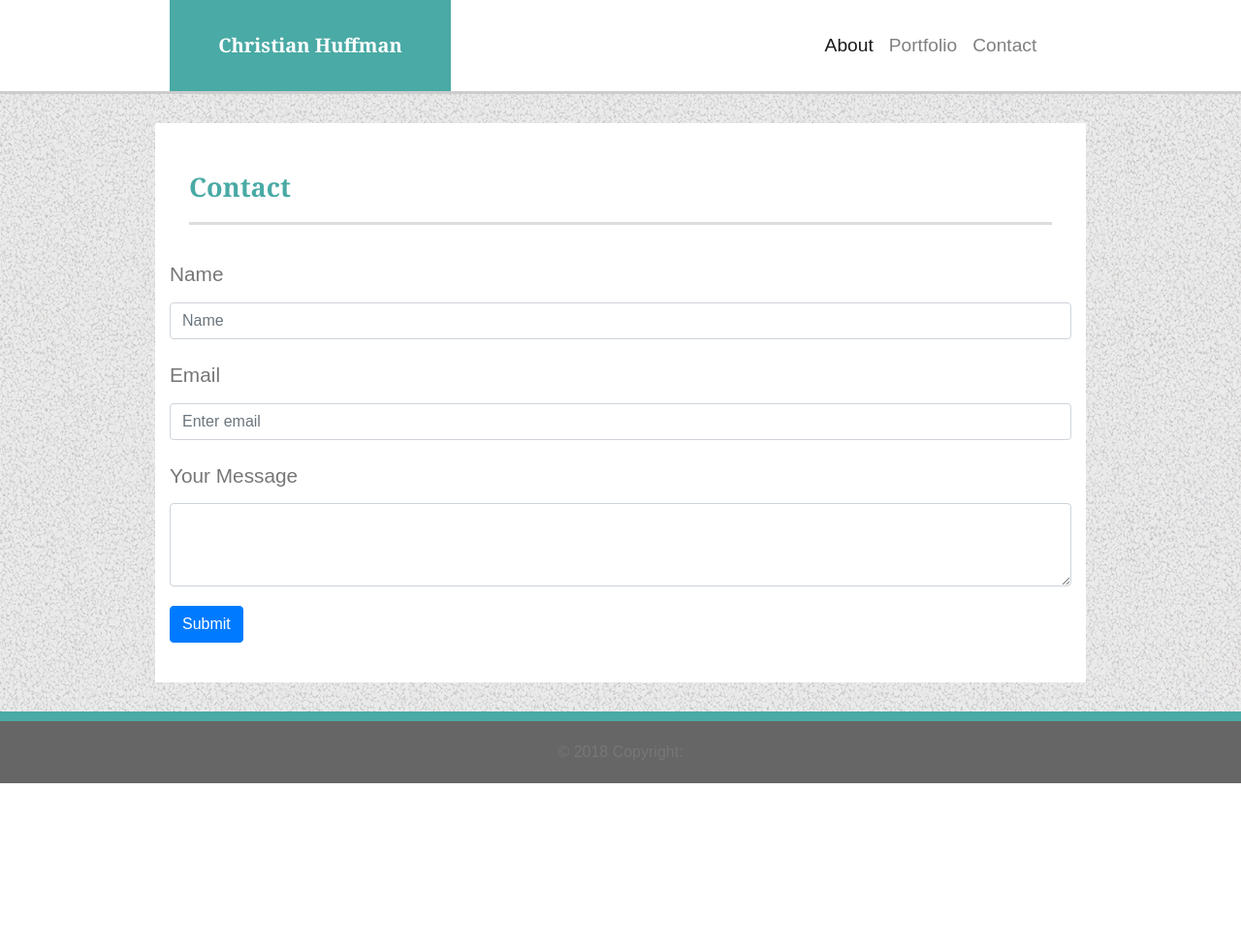
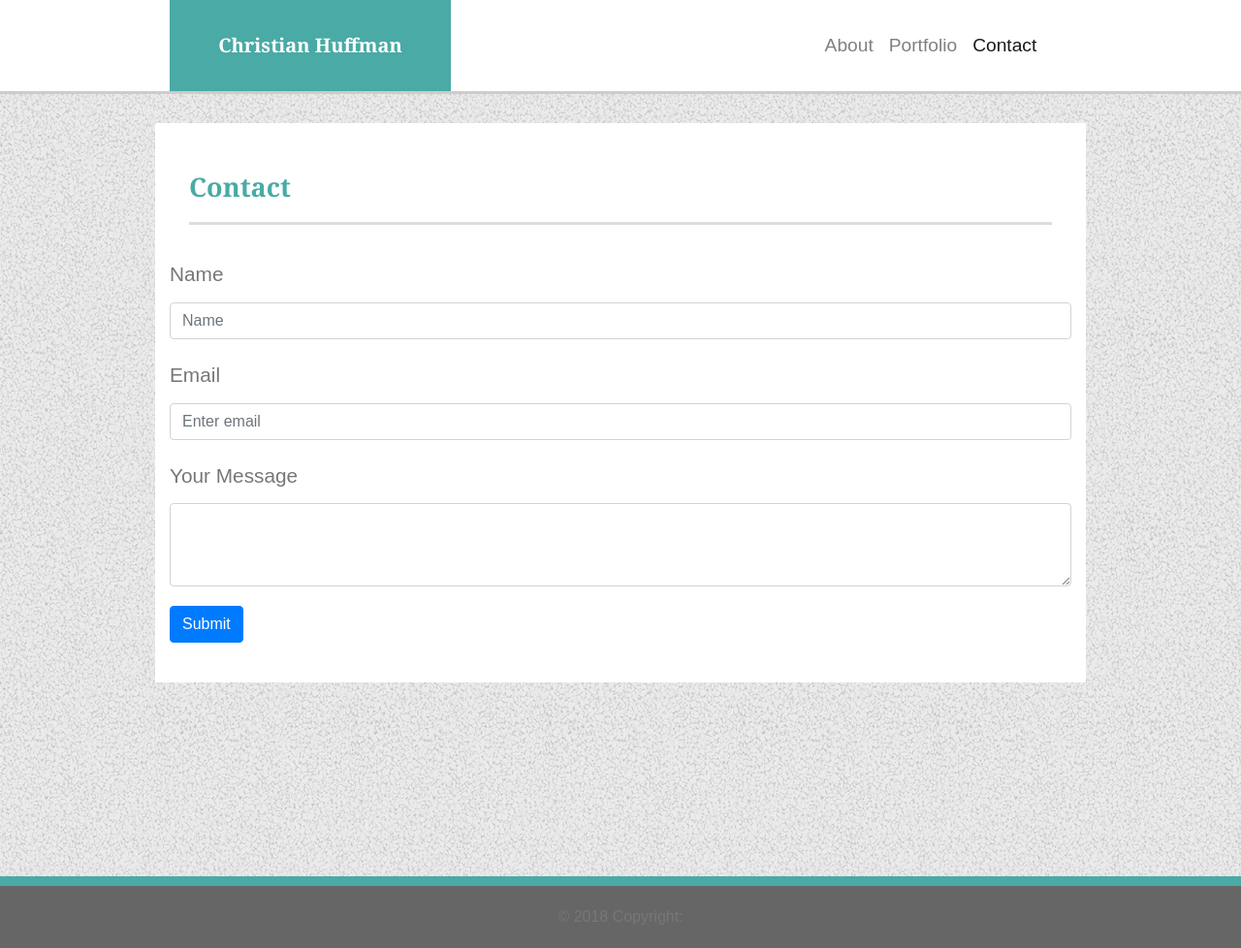
Before and after one commit to TheNoodleMoose/Bootstrap-Portfolio, a plain HTML site: page contact.html in a window 1280 px wide. Shown: the whole page at 97% size. Before the commit the page ends 808 px from the top, so only its background shows below. Drawn offline with nearby package versions, Linux system fonts and the light colour scheme.

Commit message:
added margin to footer to give page spacing and made nav link items active on their respective pages

```diff
--- a/assets/CSS/style.css
+++ b/assets/CSS/style.css
@@ -147,3 +147,11 @@ to relative and pushed up to be inside the image */
         text-align: center;
     }
 }
+
+@media (max-height: 1024px) {
+    .footer-background {
+        border-top: solid 10px #4aaaa5;
+        margin-top: 200px;
+        background: #666666;
+    }
+}
--- a/contact.html
+++ b/contact.html
@@ -37,14 +37,14 @@
 
                             <div class="collapse navbar-collapse" id="navbarSupportedContent">
                                 <ul class="navbar-nav mx-auto">
-                                    <li class="nav-item active">
-                                        <a class="nav-link" href="index.html">About <span class="sr-only">(current)</span></a>
+                                    <li class="nav-item">
+                                        <a class="nav-link" href="index.html">About</a>
                                     </li>
                                     <li class="nav-item">
                                         <a class="nav-link" href="portfolio.html">Portfolio</a>
                                     </li>
                                     <li class="nav-item">
-                                        <a class="nav-link" href="contact.html">Contact</a>
+                                        <a class="nav-link active" href="contact.html">Contact <span class="sr-only">(current)</span></a>
                                     </li>
                                 </ul>
                             </div>
```
Also changed, not shown: portfolio.html (+3 -3 lines).
